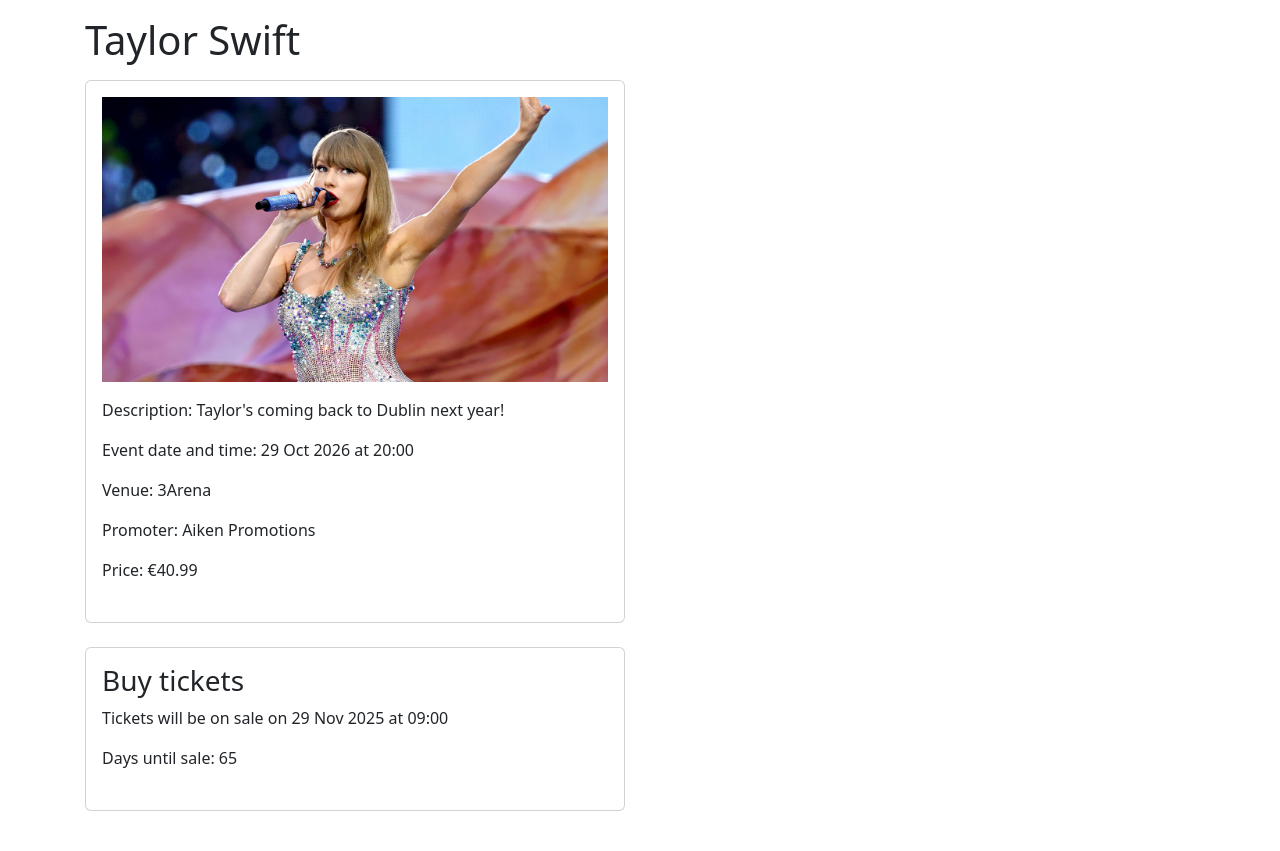
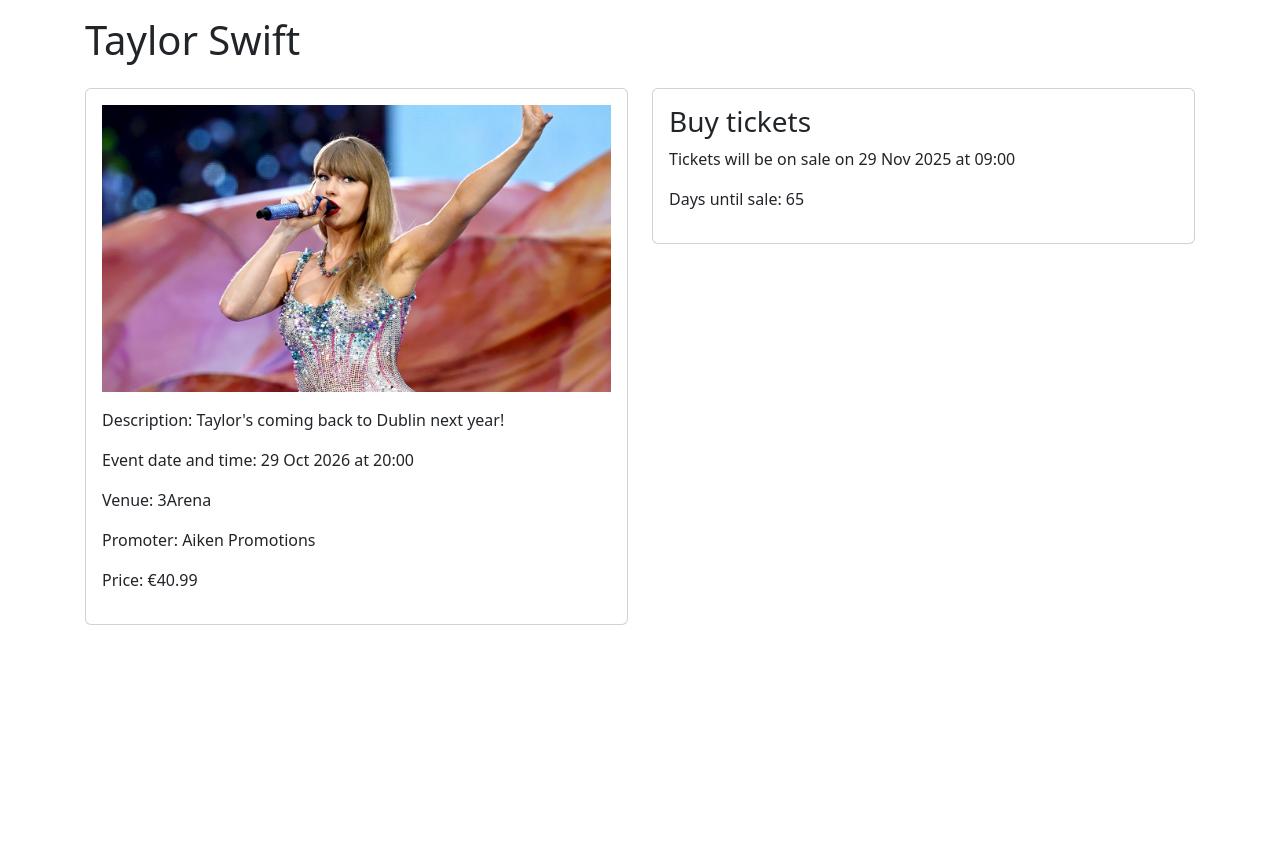
Before and after one commit to shielsr/assignment-03, a Flask app: page /buy/1 in a window 1280 px wide. Shown: the part 68-919 px from the top of the page. After the commit the page ends 693 px from the top, so only its background shows below. Run offline with Flask 3, Linux system fonts and the light colour scheme.

Commit message:
Tidied up layouts; added grid columns, flex, etc.

```diff
--- a/static/css/style.css
+++ b/static/css/style.css
@@ -13,6 +13,10 @@ body {
 
 main {
     padding: 16px 16px;
+    display:flex;
+    flex-wrap:wrap;
+    align-content:center;
+    flex-direction: column;
 }
 
 .title-block {
@@ -35,6 +39,14 @@ form div {
     max-width: 540px;
 }
 
+/*
+.centre-content {
+    display:flex;
+    flex-wrap:wrap;
+    align-content:center;
+    flex-direction: column;
+}
+*/
 
 /* Setting uniform image height in Bootstrap cards */
 .card-img-top {
--- a/templates/buy.html
+++ b/templates/buy.html
@@ -5,12 +5,14 @@
       <h1>{{gig_sale.gig.artist}}</h1>
 </div>
 
+<div class="row row-cols-1 row-cols-md-2 g-4">
+      <div class="col">
 
-<div class="card mb-4 pb-2 narrow-card">
+            <div class="card">
                   <div class="card-body">
 
-            <img src="{{ url_for('static', filename='images/') }}{{gig_sale.gig.image_url}}" class="img-fluid pb-3"
-                  alt="{{gig_sale.gig.artist}}" height="250">
+                        <img src="{{ url_for('static', filename='images/') }}{{gig_sale.gig.image_url}}"
+                              class="img-fluid pb-3" alt="{{gig_sale.gig.artist}}" height="250">
 
                         <div>
                               <p>Description: {{gig_sale.gig.description}}</p>
@@ -25,9 +27,9 @@
 
                   </div>
             </div>
-
-
-<div class="card mb-4 pb-2 narrow-card">
+      </div>
+      <div class="col">
+            <div class="card">
                   <div class="card-body">
                         <h3 class="card-title">Buy tickets</h3>
 
@@ -36,7 +38,8 @@
                               <p>Number of tickets left:
 
                                     <span id="number-of-tickets">{{ gig_sale.tickets_left }}</span>
-                        <button id="refresh-tickets-left" data-gig-id="{{ gig_id }}" class="btn btn-info m-2">Refresh
+                                    <button id="refresh-tickets-left" data-gig-id="{{ gig_id }}"
+                                          class="btn btn-info m-2">Refresh
                                           tickets</button>
                               </p>
                               <form action="{{url_for('buy_now')}}" id="buyForm" method="POST" class="gap-2">
@@ -44,8 +47,8 @@
                                     <div class="form-group">
                                           <label for="customer_name">Your name:</label>
                                           {% if session['username'] %}
-                              <input type="text" class="form-control-plaintext" readonly id="customer_name" name="buyer"
-                                    value="{{session.username}}">
+                                          <input type="text" class="form-control-plaintext" readonly id="customer_name"
+                                                name="buyer" value="{{session.username}}">
                                           {% else %}
                                           <input type="text" class="form-control" id="customer_name" name="buyer"
                                                 value="{{session.username}}">
@@ -53,7 +56,8 @@
                                     </div>
                                     <div class="form-group">
                                           <label for="buy_amount">Number of tickets:</label>
-                              <input type="number" class="form-control" name="buy_amount" id="buy_amount" value="1">
+                                          <input type="number" class="form-control" name="buy_amount" id="buy_amount"
+                                                value="1">
                                           <small id="buy_amount_help" class="form-text">You can buy between 1 and 100
                                                 tickets.</small>
                                     </div>
@@ -71,4 +75,8 @@
                   </div>
             </div>
 
+      </div>
+</div>
+
+
 {% endblock %}
```
Also changed, not shown: templates/add.html (+7 -2 lines), templates/home.html (+6 -4 lines). Lines whose indentation alone changed are shown as unchanged.
